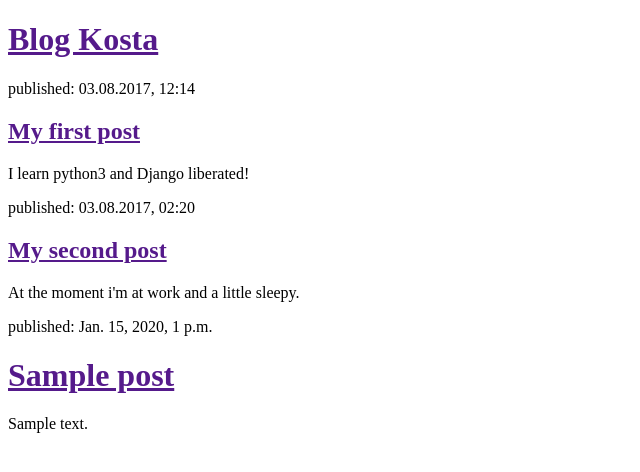
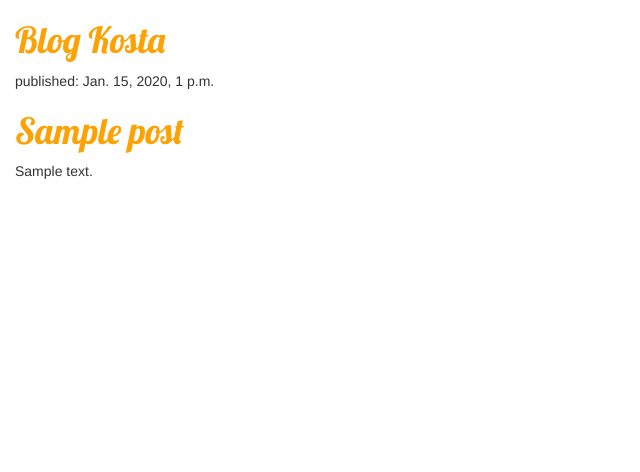
Before and after one commit to ovikosta/first-blog, a Django app: template blog/templates/blog/post_list.html in a window 1280 px wide. Shown: the top 472 px of the page, without its empty margins (0-640 px from the left). Run offline with Django 3.2, Linux system fonts and the light colour scheme; the template is opened without the code that fills it: values that come from a table or form of the project are taken from there, others are empty; tables that the repository leaves empty hold one stand-in row (values such as "Sample post"); some libraries are stand-ins or nearby versions.

Commit message:
Modified html and add CSS

```diff
--- /dev/null
+++ b/blog/static/css/blog.css
@@ -0,0 +1,8 @@
+h1 a {
+    color: #FCA205;
+    font-family: 'Lobster';
+}
+
+body {
+    padding-left: 15px;
+}
--- a/blog/templates/blog/post_list.html
+++ b/blog/templates/blog/post_list.html
@@ -1,15 +1,21 @@
+{% load staticfiles %}
 <!DOCTYPE html>
 <html lang="en">
     <head>
         <meta charset="UTF-8">
         <title>Kosta's blog</title>
+
+        <link rel="stylesheet" href="//maxcdn.bootstrapcdn.com/bootstrap/3.2.0/css/bootstrap.min.css">
+        <link rel="stylesheet" href="//maxcdn.bootstrapcdn.com/bootstrap/3.2.0/css/bootstrap-theme.min.css">
+        <link rel="stylesheet" href="{% static 'css/blog.css' %}">
+        <link href="https://fonts.googleapis.com/css?family=Lobster&subset=latin,cyrillic" rel="stylesheet" type="text/css">
     </head>
     <body>
         <div>
             <h1><a href="">Blog Kosta</a></h1>
         </div>
 
-        <div>
+        {% comment %}<div>
             <p>published: 03.08.2017, 12:14</p>
             <h2><a href="">My first post</a></h2>
             <p>I learn python3 and Django liberated!</p>
@@ -19,7 +25,7 @@
             <p>published: 03.08.2017, 02:20</p>
             <h2><a href="">My second post</a></h2>
             <p>At the moment i'm at work and a little sleepy.</p>
-        </div>
+        </div>{% endcomment %}
 
         {% for post in posts %}
             <div>
```
